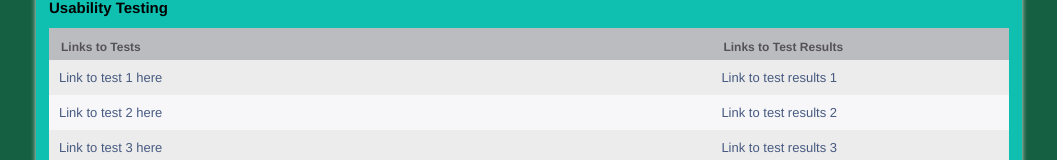
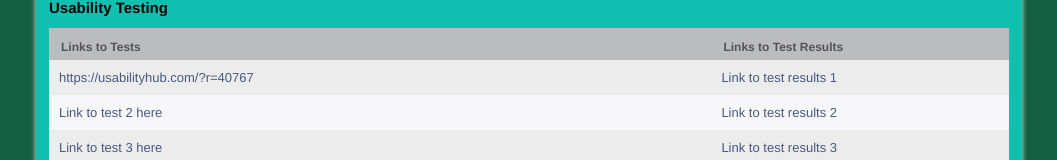
Before and after one commit to WMason69/WiU, a plain HTML site: page WiU Landing Page Template/index.html in a window 1280 px wide. Shown: the part 402-562 px from the top of the page, without its empty margins (111-1168 px from the left). Drawn offline with Linux system fonts and the light colour scheme.

Commit message:
Start of Landing Page

```diff
--- a/WiU Landing Page Template/index.html
+++ b/WiU Landing Page Template/index.html
@@ -40,7 +40,7 @@
        </thead>
        <tbody>
           <tr class="odd">
-             <td><a href="#">Link to test 1 here</a></td>
+             <td><a href="#">https://usabilityhub.com/?r=40767</a></td>
              <td><a href="">Link to test results 1</a></td>
           </tr>
           <tr>
```
Also changed, not shown: WiU Landing Page Template/WiU1410_mason_william.txt (renamed from WiU Landing Page Template/gh-pages-links.txt), 1 other file.
